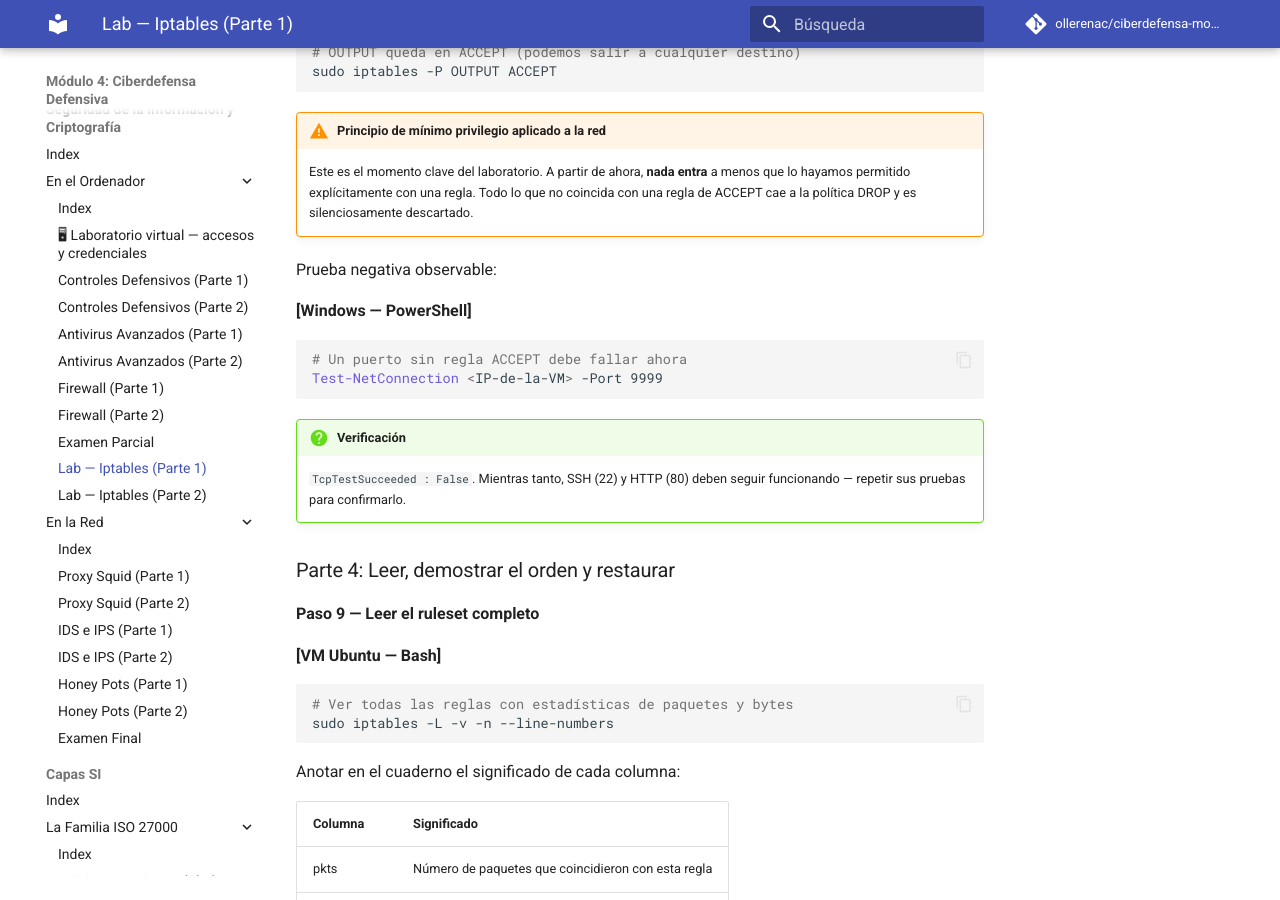
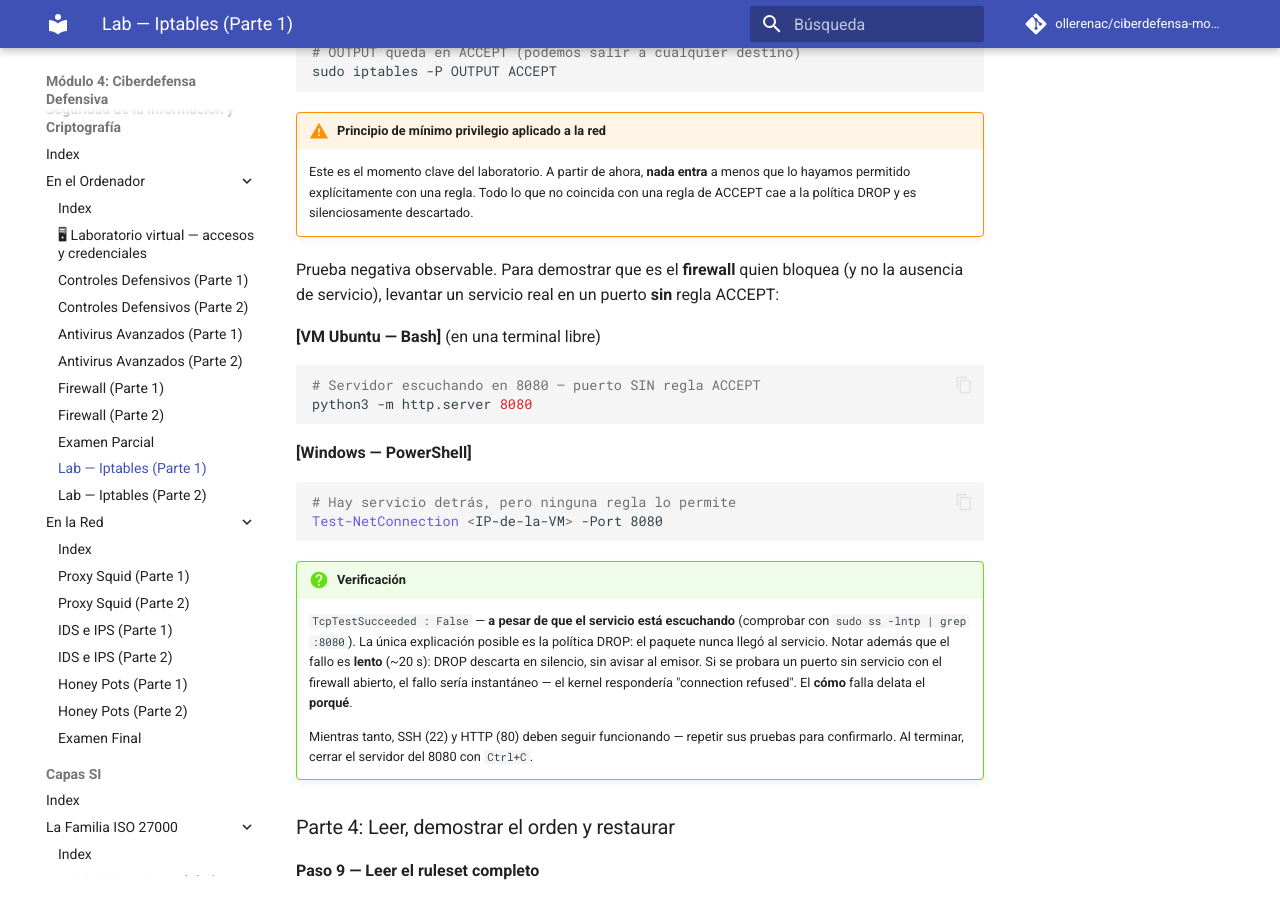
Before and after one commit to ollerenac/ciberdefensa-modulo4, an MkDocs documentation site: the page built from docs/seguridad-criptografia/en-el-ordenador/lab-iptables-p1.md, in a window 1280 px wide and 900 px high, scrolled down 9700 px. Built offline with MkDocs 1.6.1 and Material for MkDocs 9.7.7, drawn with Linux system fonts in a browser that asks for light colours; comment, search, counter and statistics services are not loaded; some of the changed text lies outside the part shown.

Commit message:
docs(iptables): prueba negativa rigurosa — listener en 8080 sin regla ACCEPT
Probar el 9999 sin servicio no demuestra nada: falla igual con el
firewall abierto (RST del kernel), como se comprobó en la UAT. La prueba
pasa a levantar python3 -m http.server 8080 (sin regla) y sondear desde
Windows: False con el servicio escuchando aísla a la política DROP como
causa. Se explica la firma del fallo (timeout lento DROP vs. refused
instantáneo) y se alinean checklist, entrega y solución del instructor.

Co-Authored-By: Claude Fable 5 <noreply@anthropic.com>

````diff
--- a/docs/seguridad-criptografia/en-el-ordenador/lab-iptables-p1.md
+++ b/docs/seguridad-criptografia/en-el-ordenador/lab-iptables-p1.md
@@ -498,18 +498,36 @@ sudo iptables -P OUTPUT ACCEPT
     que lo hayamos permitido explícitamente con una regla. Todo lo que no coincida con
     una regla de ACCEPT cae a la política DROP y es silenciosamente descartado.
 
-Prueba negativa observable:
+Prueba negativa observable. Para demostrar que es el **firewall** quien bloquea
+(y no la ausencia de servicio), levantar un servicio real en un puerto **sin**
+regla ACCEPT:
+
+**[VM Ubuntu — Bash]** (en una terminal libre)
+
+```bash
+# Servidor escuchando en 8080 — puerto SIN regla ACCEPT
+python3 -m http.server 8080
+```
 
 **[Windows — PowerShell]**
 
 ```powershell
-# Un puerto sin regla ACCEPT debe fallar ahora
-Test-NetConnection <IP-de-la-VM> -Port 9999
+# Hay servicio detrás, pero ninguna regla lo permite
+Test-NetConnection <IP-de-la-VM> -Port 8080
 ```
 
 !!! question "Verificación"
-    `TcpTestSucceeded : False`. Mientras tanto, SSH (22) y HTTP (80) deben seguir
-    funcionando — repetir sus pruebas para confirmarlo.
+    `TcpTestSucceeded : False` — **a pesar de que el servicio está escuchando**
+    (comprobar con `sudo ss -lntp | grep :8080`). La única explicación posible es
+    la política DROP: el paquete nunca llegó al servicio. Notar además que el
+    fallo es **lento** (~20 s): DROP descarta en silencio, sin avisar al emisor.
+    Si se probara un puerto sin servicio con el firewall abierto, el fallo sería
+    instantáneo — el kernel respondería "connection refused". El **cómo** falla
+    delata el **porqué**.
+
+    Mientras tanto, SSH (22) y HTTP (80) deben seguir funcionando — repetir sus
+    pruebas para confirmarlo. Al terminar, cerrar el servidor del 8080 con
+    `Ctrl+C`.
 
 ### Parte 4: Leer, demostrar el orden y restaurar
 
@@ -589,7 +607,7 @@ Al terminar todas las partes, verificar:
 - [ ] `iptables --version` muestra la versión instalada (v1.8.x, backend nf_tables)
 - [ ] Existe `~/ruleset-inicial.txt` con el estado previo al laboratorio
 - [ ] Con la política DROP activa: SSH (22) y HTTP (80) accesibles desde Windows,
-      puerto 9999 inaccesible
+      puerto 8080 (con servicio escuchando y sin regla) inaccesible
 - [ ] La regla DROP insertada con `-I INPUT 1` bloqueó el ping a 8.8.8.8 y su
       contador lo demuestra
 - [ ] El ruleset final (tras `iptables-restore`) coincide con el inicial
@@ -613,7 +631,7 @@ El alumno debe entregar:
 1. Captura de `sudo iptables -L -v -n --line-numbers` con la política DROP y las
    4 reglas aplicadas (loopback, conntrack ESTABLISHED, tcp:22, tcp:80)
 2. Captura de las pruebas inbound desde PowerShell: `Test-NetConnection` al puerto
-   22 y al 80 (`True`) y al 9999 (`False`)
+   22 y al 80 (`True`) y al 8080 con servicio escuchando (`False`)
 3. Captura del Paso 10: ping fallido a 8.8.8.8 **y** el contador de la regla
    insertada con `pkts` > 0
 4. Captura del ruleset restaurado (Paso 11) junto al contenido de
````
Also changed, not shown: docs/instructor/lab-iptables-p1-solucion.md (+10 -3 lines).
